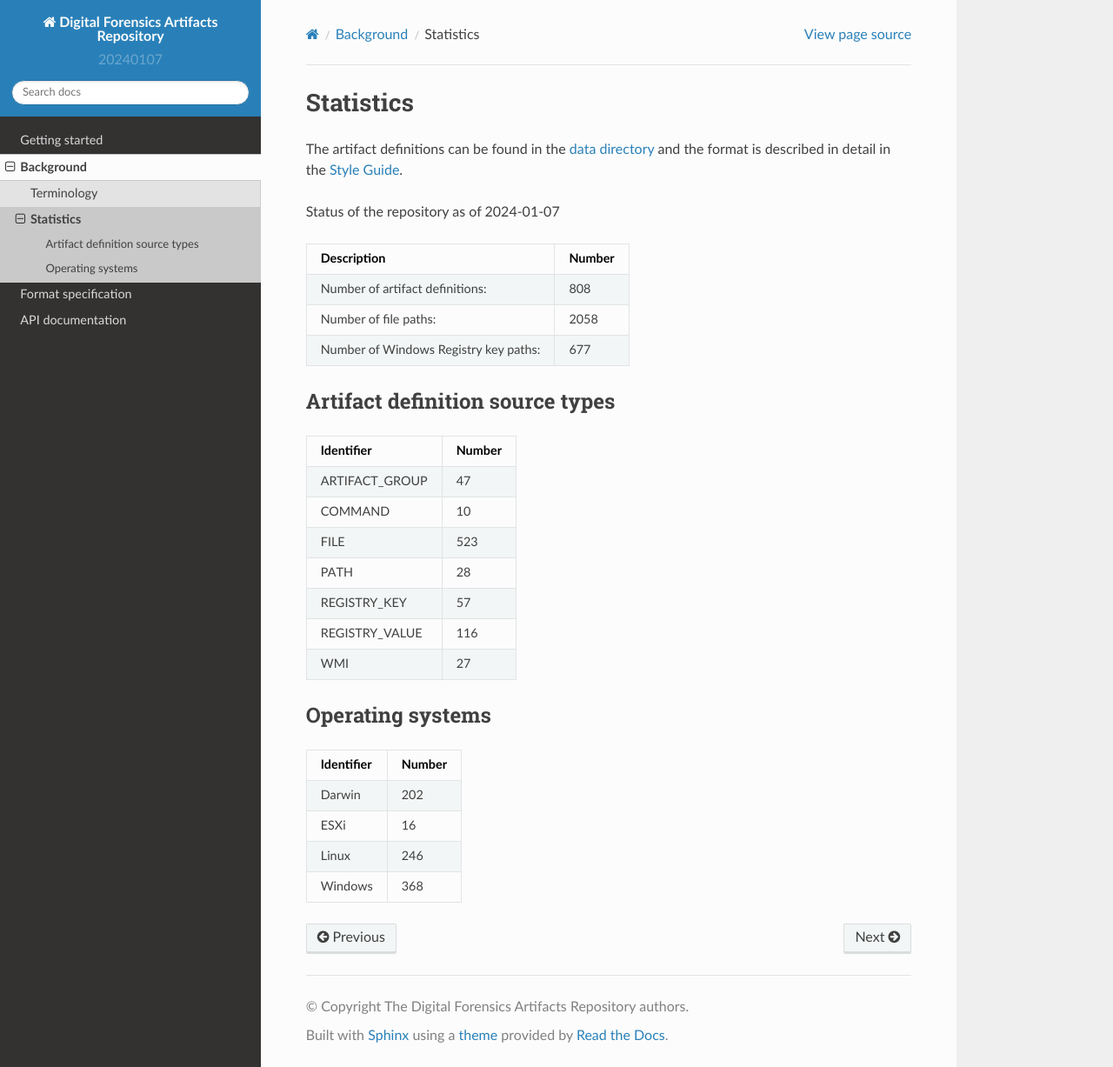
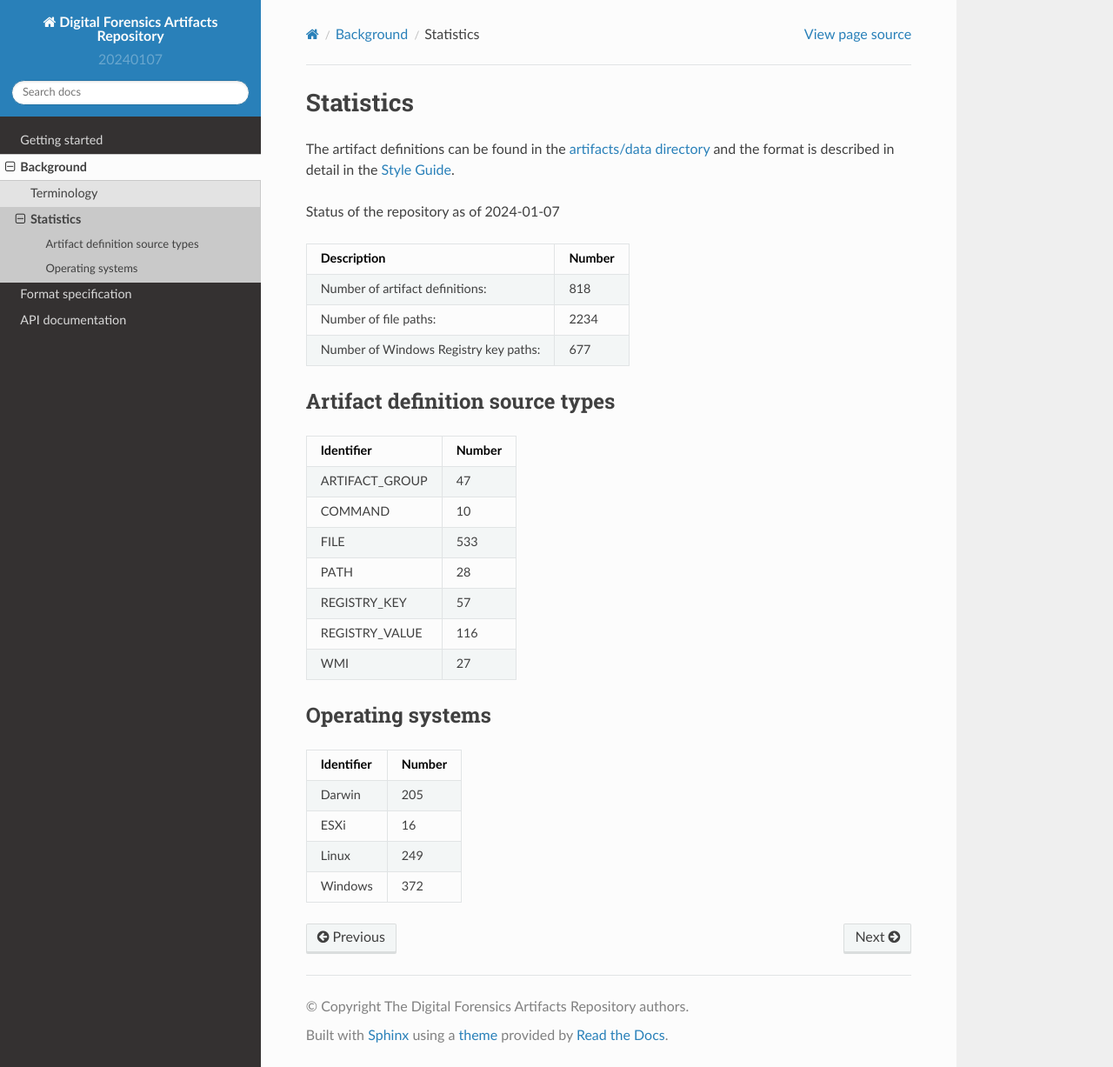
Before and after one commit to ForensicArtifacts/artifacts, a Sphinx documentation site: the page built from docs/sources/background/Stats.md, in a window 1280 px wide and 1227 px high. Shown: the whole window at 87% size. Built offline with Sphinx 7.4.7 and the Read the Docs theme 2.0.0, drawn with Linux system fonts in a browser that asks for light colours.

Commit message:
Changes to documentation and definitions (#595)

```diff
--- a/docs/sources/background/Stats.md
+++ b/docs/sources/background/Stats.md
@@ -1,15 +1,15 @@
 ## Statistics
 
 The artifact definitions can be found in the
-[data directory](https://github.com/ForensicArtifacts/artifacts/tree/main/data) and the format is described in detail
-in the [Style Guide](https://artifacts.readthedocs.io/en/latest/sources/Format-specification.html).
+[artifacts/data directory](https://github.com/ForensicArtifacts/artifacts/tree/main/artifacts/data) and the format is described
+in detail in the [Style Guide](https://artifacts.readthedocs.io/en/latest/sources/Format-specification.html).
 
 Status of the repository as of 2024-01-07
 
 Description | Number
 --- | ---
-Number of artifact definitions: | 808
-Number of file paths: | 2058
+Number of artifact definitions: | 818
+Number of file paths: | 2234
 Number of Windows Registry key paths: | 677
 
 ### Artifact definition source types
@@ -18,7 +18,7 @@ Identifier | Number
 --- | ---
 ARTIFACT_GROUP | 47
 COMMAND | 10
-FILE | 523
+FILE | 533
 PATH | 28
 REGISTRY_KEY | 57
 REGISTRY_VALUE | 116
@@ -28,7 +28,7 @@ WMI | 27
 
 Identifier | Number
 --- | ---
-Darwin | 202
+Darwin | 205
 ESXi | 16
-Linux | 246
-Windows | 368
+Linux | 249
+Windows | 372
```
Also changed, not shown: 4 other files.
